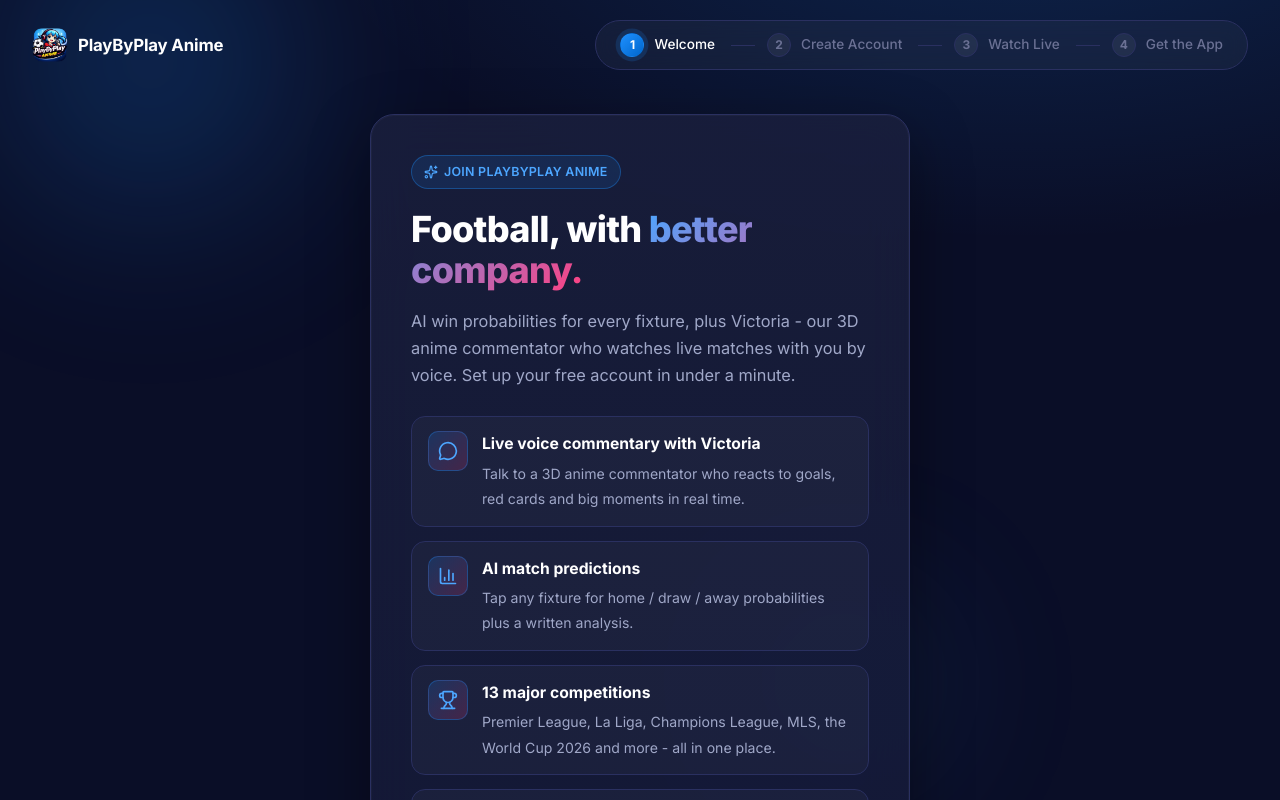
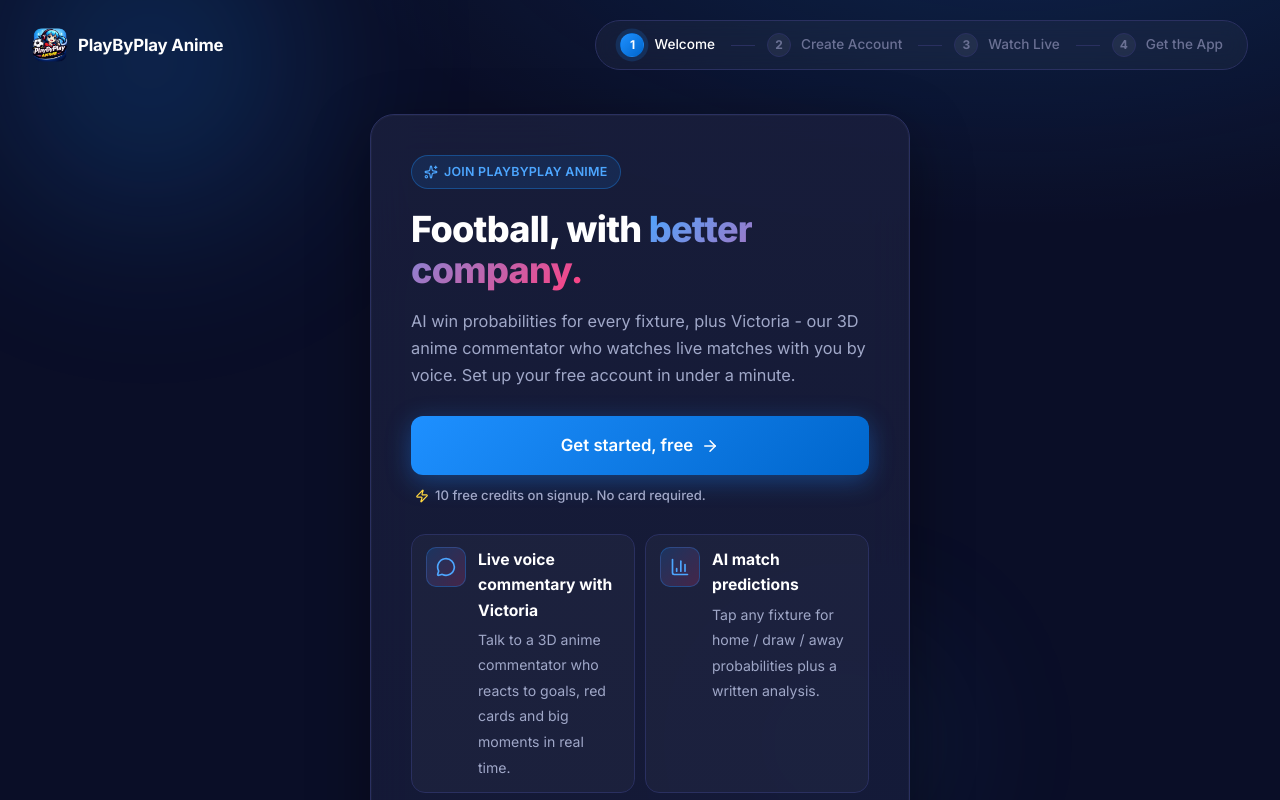
Before and after one commit to mvpcraft/web-home-task, a React (Vite) app: page /join in a window 1280 px wide. Shown: the top 800 px of the page. Built offline with nearby package versions, Linux system fonts and the light colour scheme; no server answers.

Commit message:
fix: fix conversion rate issue

```diff
--- a/src/lib/analytics.ts
+++ b/src/lib/analytics.ts
@@ -129,7 +129,11 @@
     referrer: document.referrer || null,
   }
 
-  const endpoint = `${API_BASE}/api/analytics/track`
+  // Path is `/collect` (not `/track`) because most default ad-blocker
+  // filter lists (uBlock, AdGuard, Brave shields, PiHole) match `*track*`
+  // and silently drop the request. The backend still accepts `/track` as
+  // a backwards-compat alias for now.
+  const endpoint = `${API_BASE}/api/analytics/collect`
 
   fetch(endpoint, {
     method: 'POST',
--- a/src/pages/Join/Join.module.css
+++ b/src/pages/Join/Join.module.css
@@ -315,15 +315,24 @@
    ────────────────────────────────────────── */
 .featureList {
   display: grid;
-  gap: 14px;
-  margin-bottom: 32px;
+  /* Tightened gap + grid to 2 columns so the feature block reads as a
+     supporting evidence panel under the top CTA rather than a long scroll. */
+  grid-template-columns: 1fr 1fr;
+  gap: 10px;
+  margin-bottom: 28px;
+}
+
+@media (max-width: 560px) {
+  .featureList {
+    grid-template-columns: 1fr;
+  }
 }
 
 .featureItem {
   display: flex;
-  gap: 14px;
+  gap: 12px;
   align-items: flex-start;
-  padding: 14px 16px;
+  padding: 12px 14px;
   border-radius: 14px;
   background: rgba(255, 255, 255, 0.03);
   border: 1px solid var(--border);
@@ -442,6 +451,33 @@
   flex-wrap: wrap;
   gap: 12px;
   animation: fadeUp 0.6s ease-out 0.75s both;
+}
+
+/* Above-the-fold CTA cluster that sits between the lede and the feature
+   list. The hint underneath uses smaller copy so it reads as a benefit
+   tag rather than a duplicate sub-headline. */
+.topCtaRow {
+  display: flex;
+  flex-direction: column;
+  gap: 10px;
+  margin-bottom: 28px;
+  animation: fadeUp 0.6s ease-out 0.32s both;
+}
+
+.ctaHint {
+  display: inline-flex;
+  align-items: center;
+  gap: 6px;
+  margin: 0;
+  padding: 0 4px;
+  color: var(--text-secondary);
+  font-size: 0.82rem;
+  font-weight: 500;
+}
+
+.ctaHint svg {
+  color: var(--warning, #FFD740);
+  flex-shrink: 0;
 }
 
 .secondaryNote {
--- a/src/pages/Join/Join.tsx
+++ b/src/pages/Join/Join.tsx
@@ -1,5 +1,5 @@
 import { Link, useSearchParams } from 'react-router-dom'
-import { ArrowRight, MessageCircle, BarChart3, Trophy, Sparkles, Gift } from 'lucide-react'
+import { ArrowRight, MessageCircle, BarChart3, Trophy, Sparkles, Gift, Zap } from 'lucide-react'
 import { track } from '../../lib/analytics'
 import styles from './Join.module.css'
 
@@ -32,6 +32,26 @@
         commentator who watches live matches with you by voice. Set up your
         free account in under a minute.
       </p>
+
+      {/* Above-the-fold CTA. Most visitors decide before they scroll past
+          the feature list, so the primary action lives here AND at the
+          bottom; analytics tag the click location so we can see which one
+          actually converts. */}
+      <div className={styles.topCtaRow}>
+        <Link
+          to={signupHref}
+          className={`${styles.btn} ${styles.btnPrimary} ${styles.btnLarge} ${styles.btnBlock}`}
+          onClick={() =>
+            track('marketing_cta_clicked', { location: 'join_landing_top', target: 'signup' })
+          }
+        >
+          Get started, free
+          <ArrowRight size={18} />
+        </Link>
+        <p className={styles.ctaHint}>
+          <Zap size={14} /> 10 free credits on signup. No card required.
+        </p>
+      </div>
 
       <ul className={styles.featureList}>
         <li className={styles.featureItem}>
@@ -89,7 +109,7 @@
           to={signupHref}
           className={`${styles.btn} ${styles.btnPrimary} ${styles.btnLarge} ${styles.btnBlock}`}
           onClick={() =>
-            track('marketing_cta_clicked', { location: 'join_landing', target: 'signup' })
+            track('marketing_cta_clicked', { location: 'join_landing_bottom', target: 'signup' })
           }
         >
           Create your free account
```
